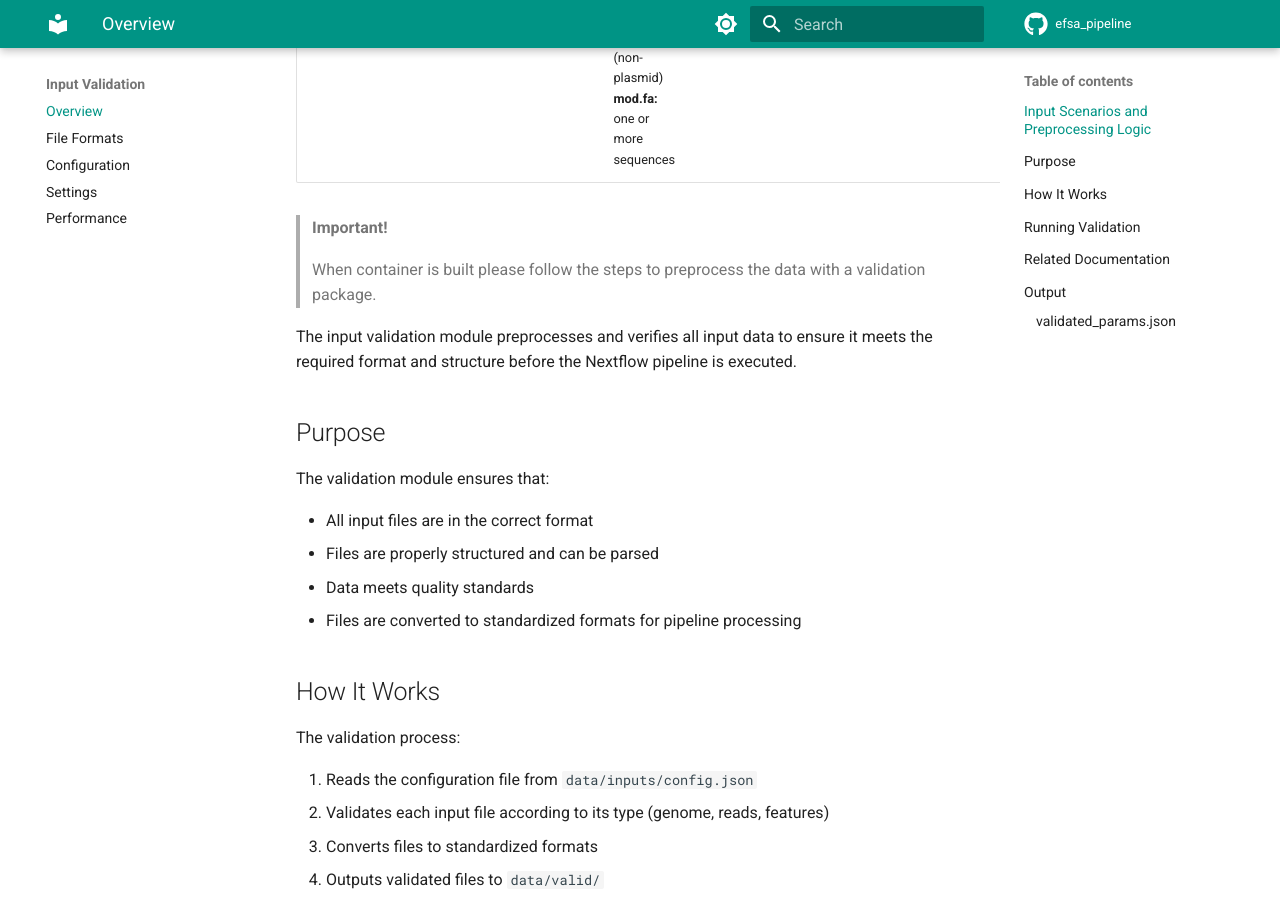
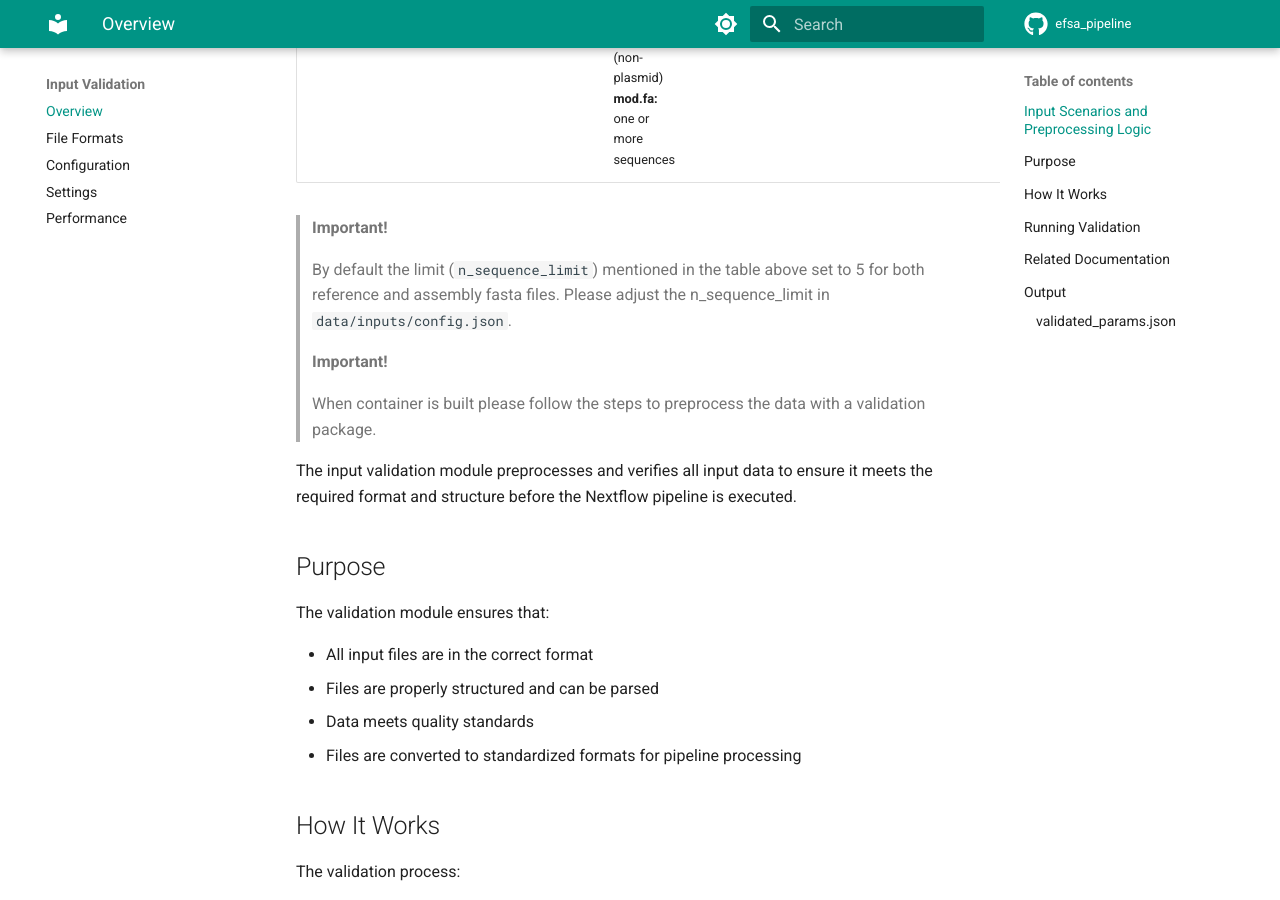
Before and after one commit to denisHanch/efsa_pipeline, an MkDocs documentation site: the page built from docs/validation/OVERVIEW.md, in a window 1280 px wide and 900 px high, scrolled down 1569 px. Built offline with MkDocs 1.6.1 and Material for MkDocs 9.7.7, drawn with Linux system fonts in a browser that asks for light colours; comment, search, counter and statistics services are not loaded.

Commit message:
EFSA-204: fixing docs

```diff
--- a/docs/validation/OVERVIEW.md
+++ b/docs/validation/OVERVIEW.md
@@ -20,6 +20,10 @@ The following table summarizes all supported scenarios:
 | **3** | Fragmented assembly (above limit)             | `prokaryote`               | **ref.fa:** 1 sequence <br> **mod.fa:** multiple sequences (> limit)                           | In reference: <br> - In **ref.fa**: <br> - Longest sequence → chromosome <br> - Remaining → plasmids `*ref_plasmid.fasta` <br><br> In **mod.fa**: no plasmid detection                                       | False           | **Not used**                                                      | No processing (mod.fa copied as-is)                                                                        | Mapping-only modules | `ref.fa`, `mod.fa` (copied) <br> `*_plasmid.fasta`                           |
 | **4** | Multiple sequences in reference  | `prokaryote` / `eukaryote` | **ref.fa:** multiple sequences (non-plasmid) <br> **mod.fa:** one or more sequences            | No plasmids considered                                                                                                                                          | False           | **Not used**                                                      | No processing (files copied as-is)                                                                         | Mapping-only modules | `ref.fa`, `mod.fa` (copied)                                                  |
 
+> **Important!**
+>
+> By default the limit (`n_sequence_limit`) mentioned in the table above set to 5 for both reference and assembly fasta files. Please adjust the n_sequence_limit in `data/inputs/config.json`.
+>
 
 
 > **Important!**
```
Also changed, not shown: README.md (+4 -0 lines), 1 other file.
